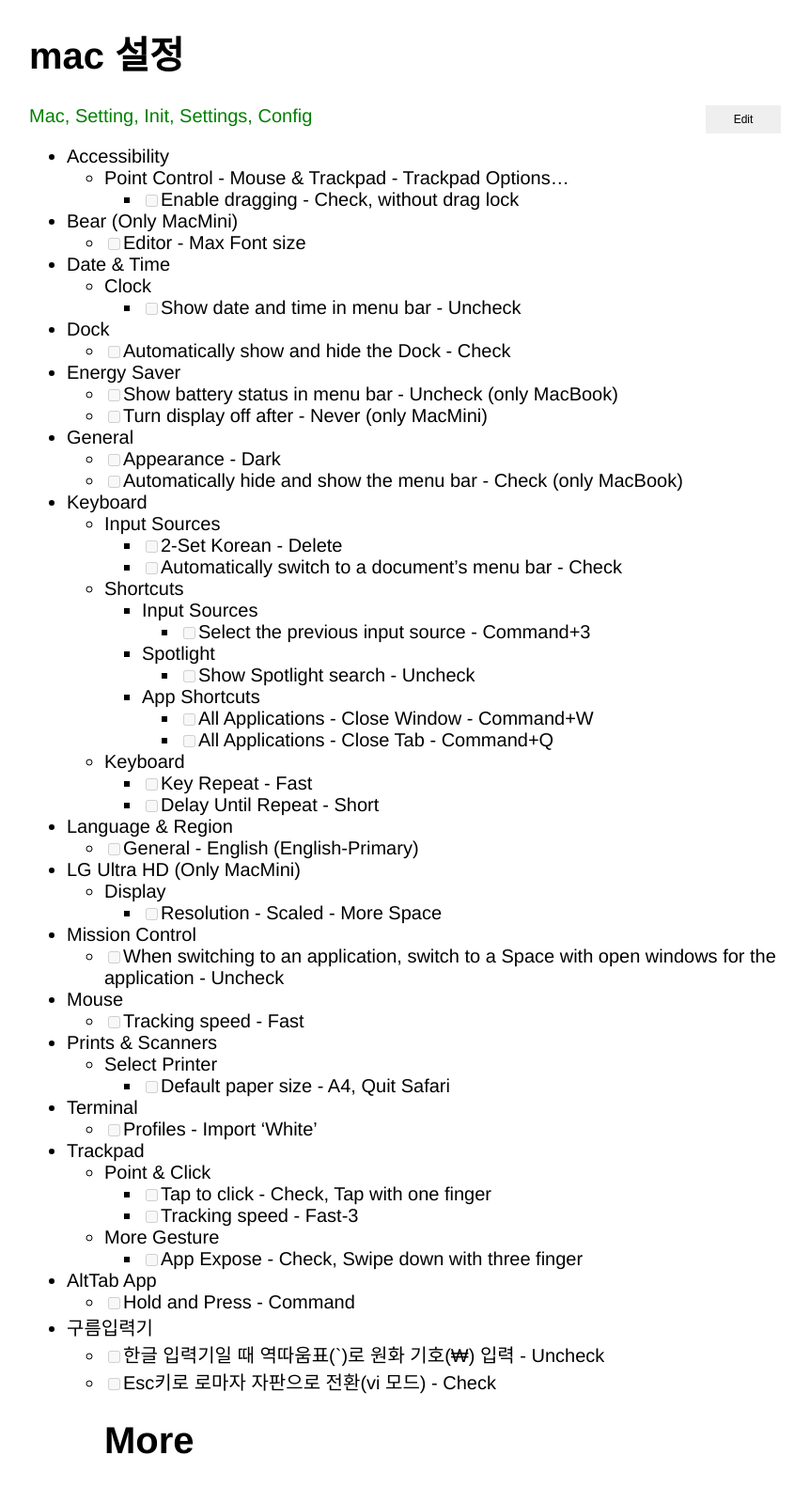
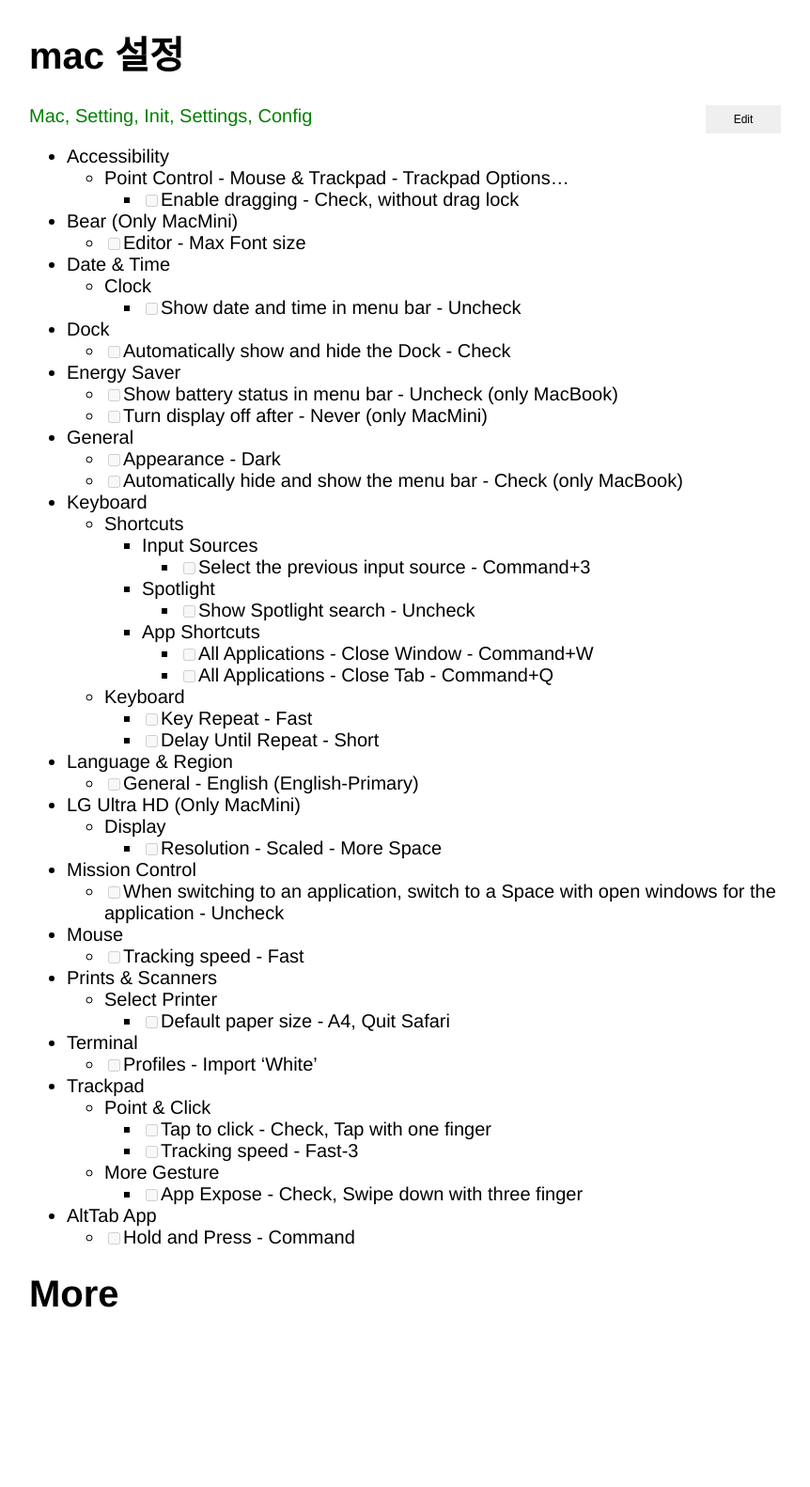
Before and after one commit to xiote/20200810_xiote.github.io, a Jekyll site: the page built from _posts/2020-07-25-09-30-32.md, in a window 1280 px wide. Shown: the whole page at 94% size, without its empty margins (209-1071 px from the left). Built offline with Jekyll 4.4.1, drawn with Linux system fonts in a browser that asks for light colours; after the commit the page ends 1426 px from its top, so only the background shows below that.

Commit message:
Update 2020-07-25-09-30-32.md

```diff
--- a/_posts/2020-07-25-09-30-32.md
+++ b/_posts/2020-07-25-09-30-32.md
@@ -21,9 +21,6 @@
     - [ ]  Appearance - Dark
     - [ ]  Automatically hide and show the menu bar - Check (only MacBook)
 - Keyboard
-    - Input Sources
-        - [ ] 2-Set Korean - Delete
-        - [ ] Automatically switch to a document's menu bar - Check
     - Shortcuts
         - Input Sources
             - [ ]  Select the previous input source - Command+3
@@ -57,7 +54,5 @@
         - [ ]  App Expose - Check, Swipe down with three finger
 - AltTab App
     - [ ]  Hold and Press - Command
-- 구름입력기
-    - [ ]  한글 입력기일 때 역따움표(`)로 원화 기호(₩) 입력 - Uncheck
-    - [ ]  Esc키로 로마자 자판으로 전환(vi 모드) - Check
+
 # More
```
